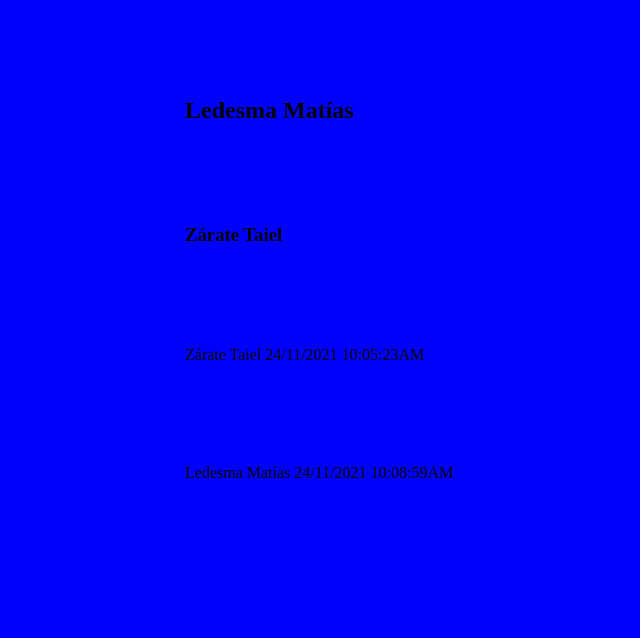
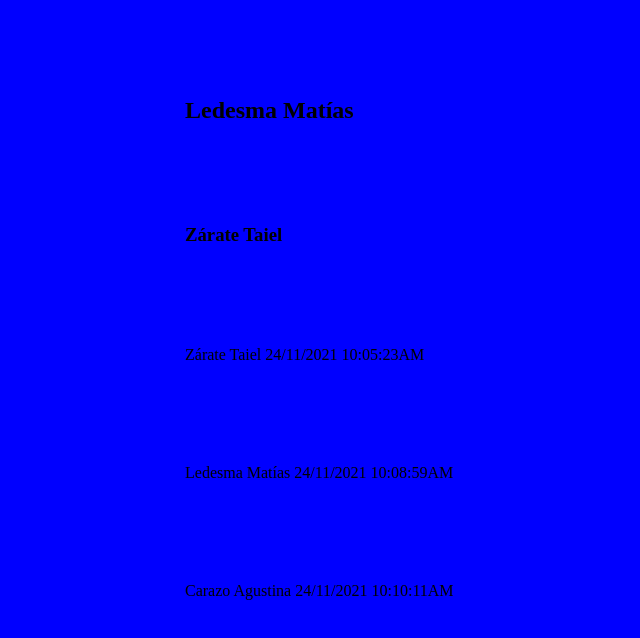
Before and after one commit to afcarazo/TP_SO_i4_101, a plain HTML site: page index.html in a window 1280 px wide. Shown: the part 240-878 px from the top of the page, without its empty margins (115-755 px from the left). Drawn offline with Linux system fonts and the light colour scheme.

Commit message:
GAMMA: etiqueta <p> en index.html

```diff
--- a/index.html
+++ b/index.html
@@ -12,5 +12,6 @@
         <h3>Zárate Taiel</h3>
         <p>Zárate Taiel 24/11/2021 10:05:23AM</p>
         <p>Ledesma Matías 24/11/2021 10:08:59AM</p>
+        <p>Carazo Agustina 24/11/2021 10:10:11AM</p>
     </body>
 </html>
```
